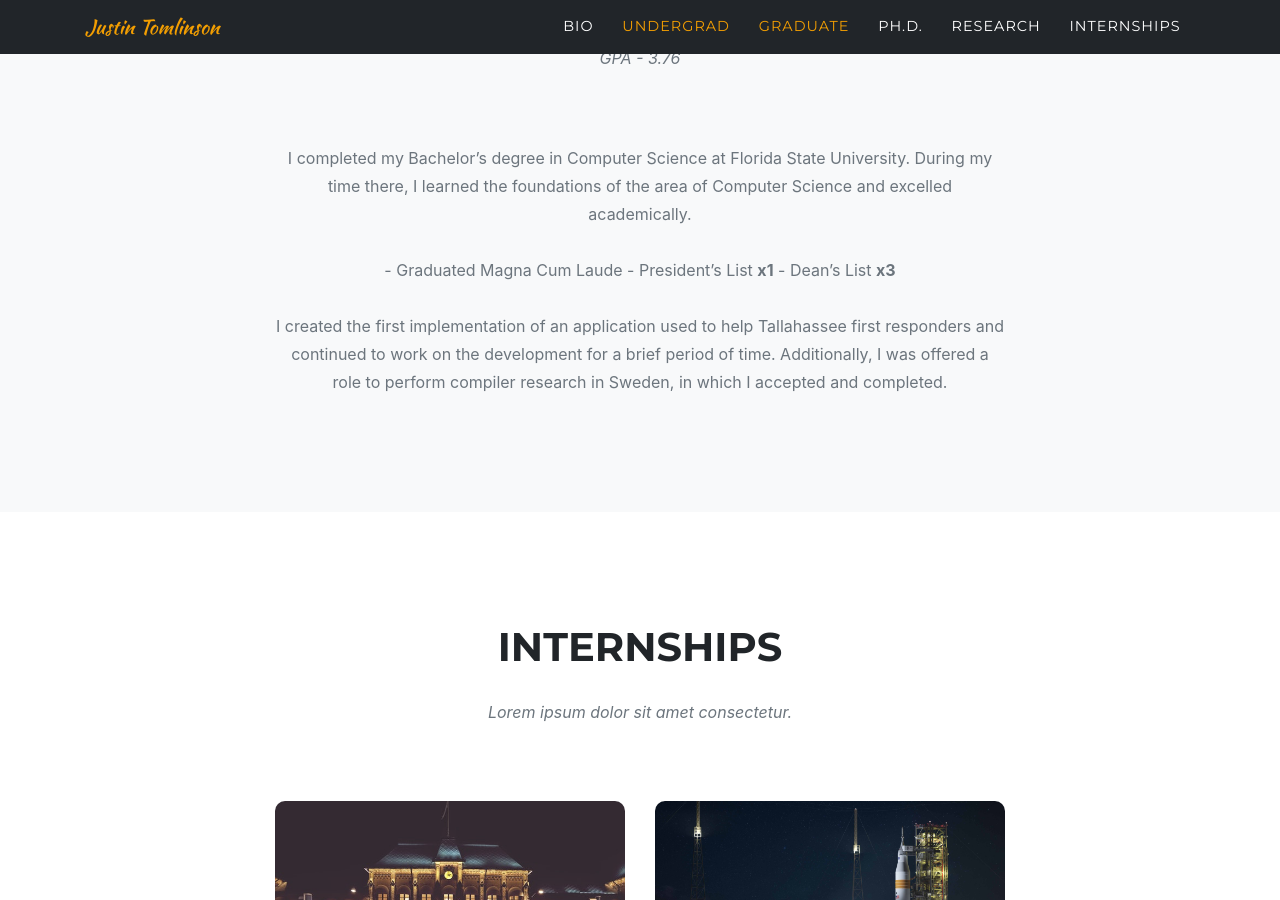
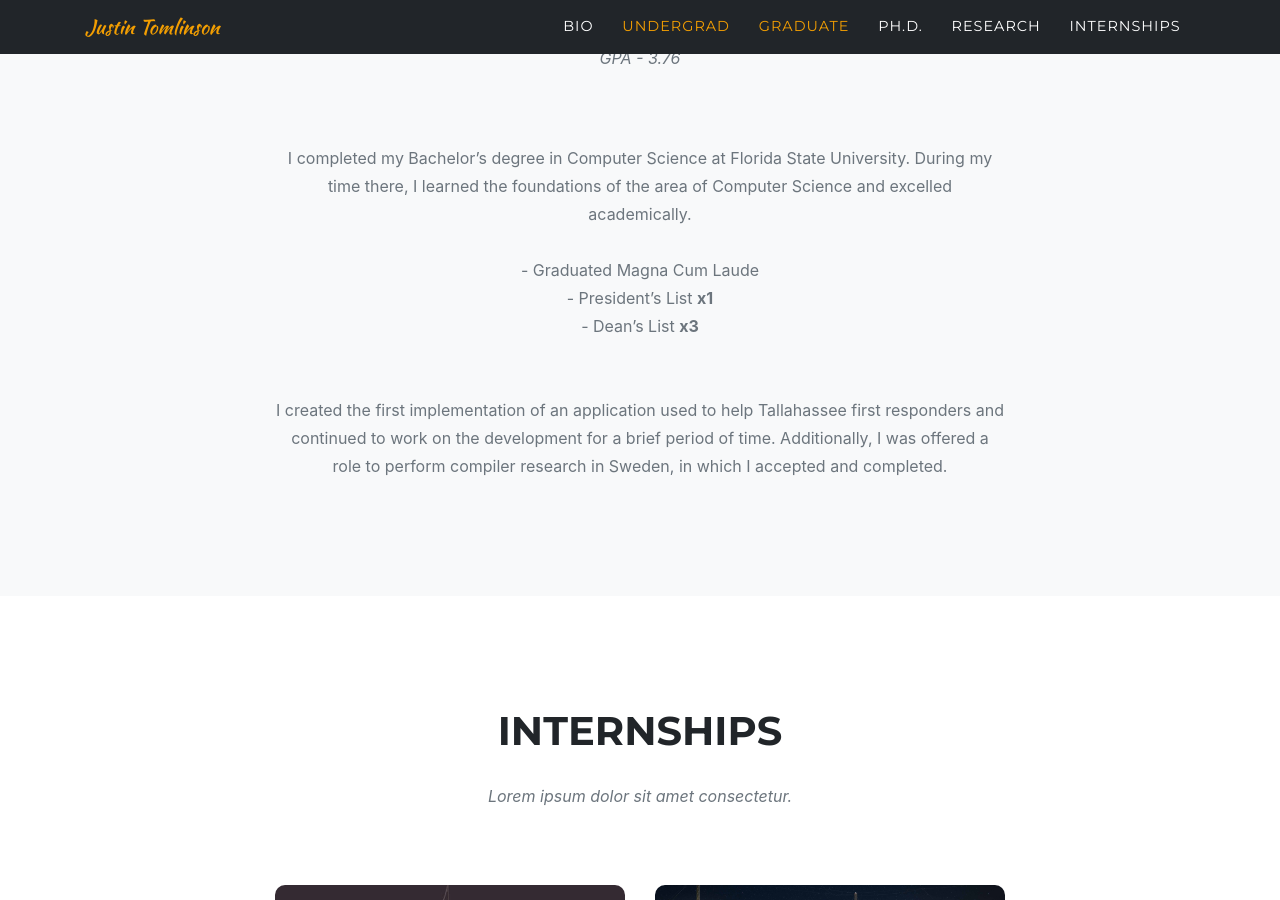
Before and after one commit to tomljr2/tomljr2.github.io, a Jekyll site: the page built from index.md, in a window 1280 px wide and 900 px high, scrolled down 1794 px. Built offline with Jekyll 4.4.1, drawn with Linux system fonts in a browser that asks for light colours; some web fonts are replaced.

```diff
--- a/_data/sitetext.yml
+++ b/_data/sitetext.yml
@@ -29,9 +29,9 @@ en: &DEFAULT_EN
     title: "Undergrad"
     text: "Florida State University 2016-2018<br/><br/>GPA - 3.76"
     body: "I completed my Bachelor's degree in Computer Science at Florida State University. During my time there, I learned the foundations of the area of Computer Science and excelled academically.<br/><br/>
-      - Graduated Magna Cum Laude
-      - President’s List **x1**
-      - Dean’s List **x3**
+      - Graduated Magna Cum Laude<br/>
+      - President’s List **x1**<br/>
+      - Dean’s List **x3**<br/>
     <br/><br/>I created the first implementation of an application used to help Tallahassee first responders and continued to work on the development for a brief period of time. Additionally, I was offered a role to perform compiler research in Sweden, in which I accepted and completed."
     section: about
 
```
